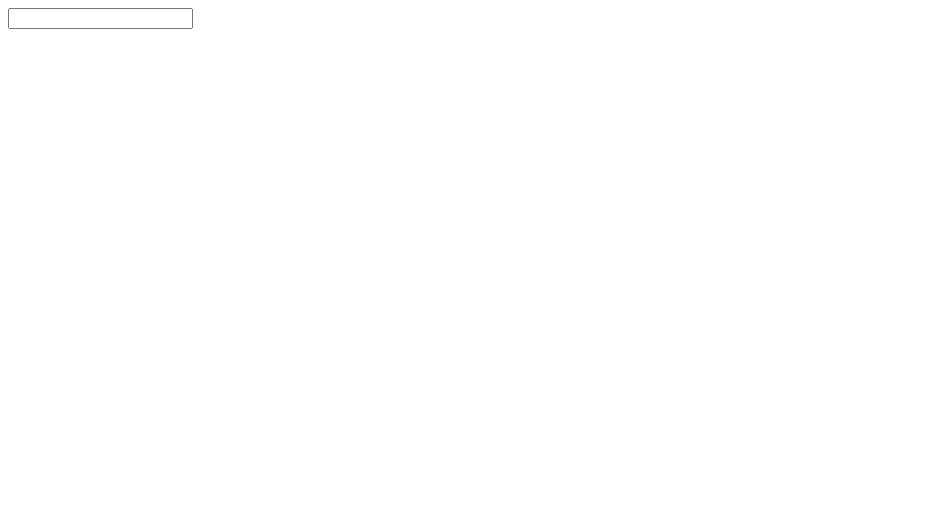
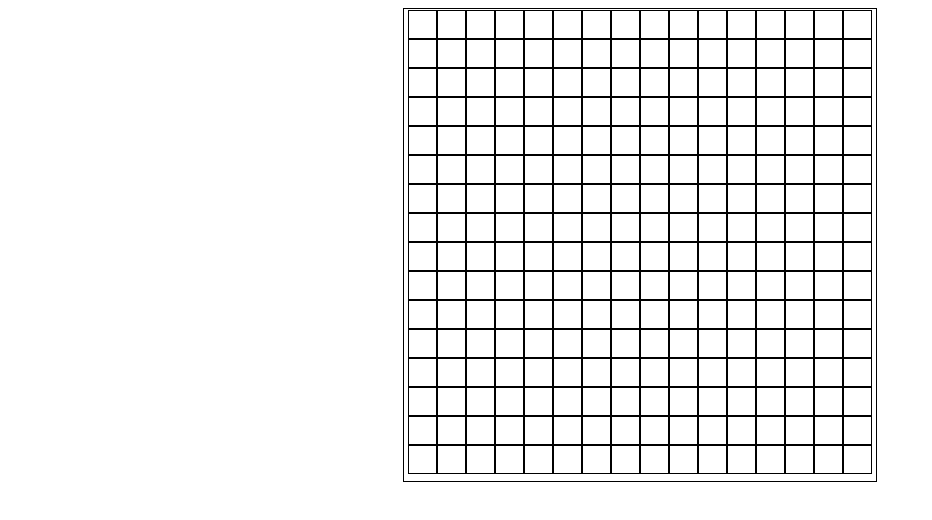
Before and after one commit to Zhindo/Etch-A-Sketch, a plain HTML site: page index.html in a window 1280 px wide. Shown: the whole page, without its empty margins (0-932 px from the left). Drawn offline with Linux system fonts and the light colour scheme.

Commit message:
Added the grids

```diff
--- a/index.html
+++ b/index.html
@@ -9,8 +9,11 @@
 </head>
 <body>
 
-    <div id="container"></div>
+    <div id="container">
+        <div id="box">
 
-    <input type="text" value=" " id="text">
+        </div>
+    </div>
+
 </body>
 </html>
--- a/script.js
+++ b/script.js
@@ -1 +1,27 @@
-let div = document.getElementById('container')
+const container = document.querySelector('#box');
+
+const div = document.createElement('div');
+
+
+
+
+function createDiv(num) {
+    for (let i = 0; i < num; i++)
+    {
+        const div = document.createElement('div');
+        div.setAttribute('id', 'grid');
+        div.style.border = ".5px solid black";
+        container.appendChild(div);
+    }
+}
+
+
+createDiv(256);
+
+const grid = document.querySelectorAll("[id='grid']");
+
+document.getElementById('grid').addEventListener('mouseover', changeColor);
+
+function changeColor() {
+    frid.style.backgroundColor = 'black';
+}
--- a/style.css
+++ b/style.css
@@ -0,0 +1,20 @@
+#container {
+    height: 470px;
+    max-width: 470px;
+    border: 1px solid black;
+    margin: auto;
+    width: 50%;
+    padding: 1px;
+}
+
+
+#box {
+    display: flex;
+    flex-wrap: wrap;
+    justify-content: center;
+}
+
+#grid {
+    height: 27px;
+    width: 27px;
+}
```
